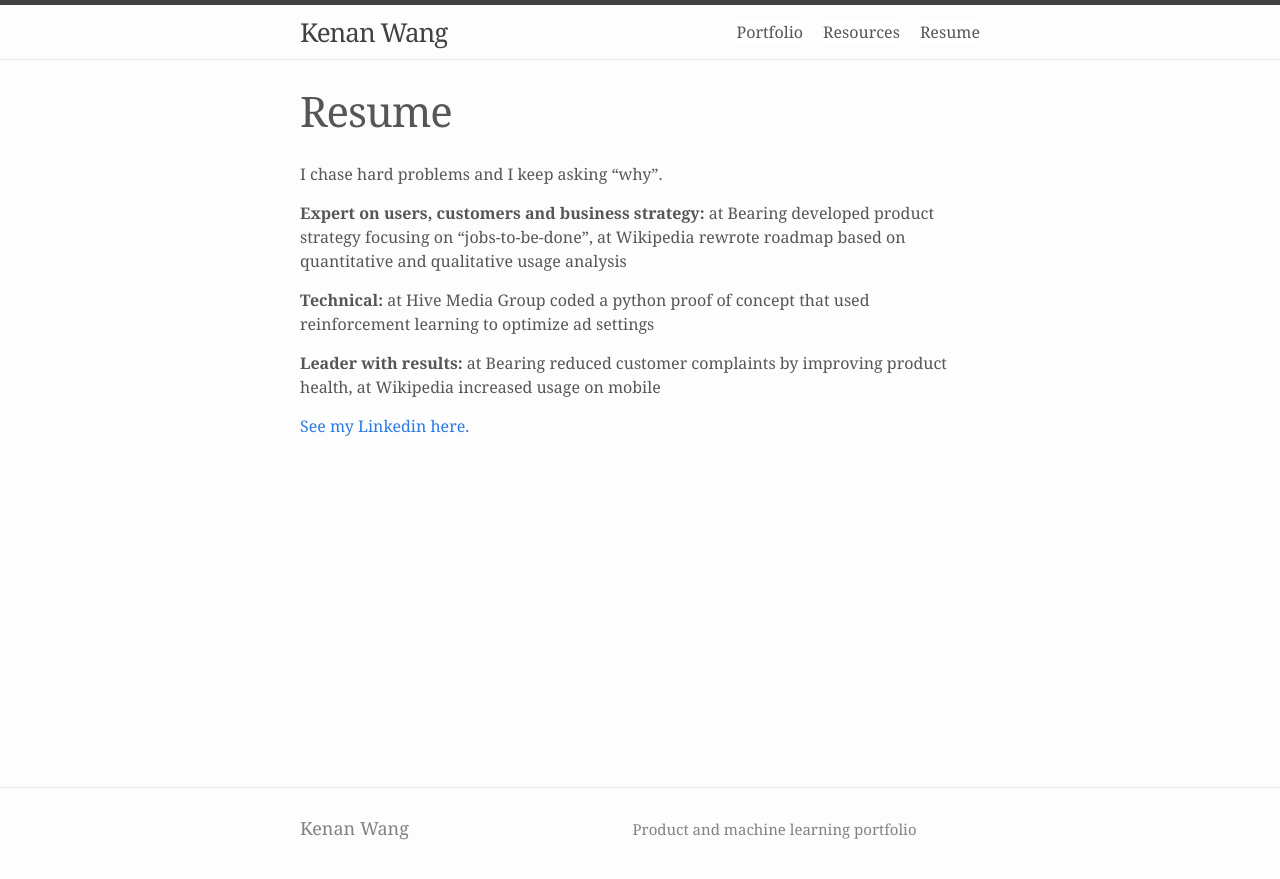
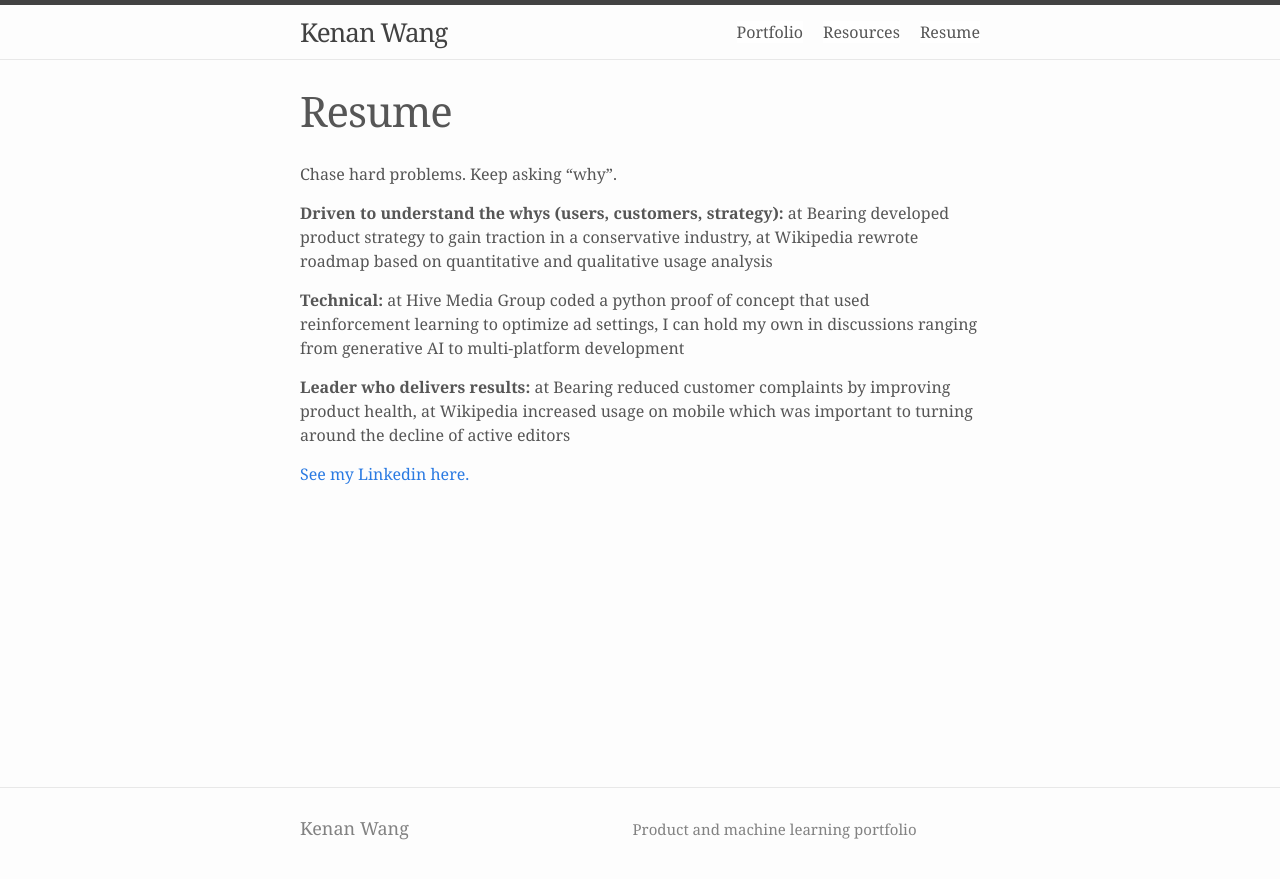
Before and after one commit to kenanwang/username.github.io, a Jekyll site: the page built from resume.md, in a window 1280 px wide. Shown: the top 879 px of the page. Built offline with Jekyll 4.4.1, drawn with Linux system fonts in a browser that asks for light colours; nearby versions of some CDN libraries.

Commit message:
Update resume.md

```diff
--- a/resume.md
+++ b/resume.md
@@ -4,12 +4,12 @@ title: Resume
 permalink: /resume/
 ---
 
-I chase hard problems and I keep asking "why".
+Chase hard problems. Keep asking "why".
 
-**Expert on users, customers and business strategy:** at Bearing developed product strategy focusing on "jobs-to-be-done", at Wikipedia rewrote roadmap based on quantitative and qualitative usage analysis
+**Driven to understand the whys (users, customers, strategy):** at Bearing developed product strategy to gain traction in a conservative industry, at Wikipedia rewrote roadmap based on quantitative and qualitative usage analysis
 
-**Technical:** at Hive Media Group coded a python proof of concept that used reinforcement learning to optimize ad settings
+**Technical:** at Hive Media Group coded a python proof of concept that used reinforcement learning to optimize ad settings, I can hold my own in discussions ranging from generative AI to multi-platform development
 
-**Leader with results:** at Bearing reduced customer complaints by improving product health, at Wikipedia increased usage on mobile
+**Leader who delivers results:** at Bearing reduced customer complaints by improving product health, at Wikipedia increased usage on mobile which was important to turning around the decline of active editors
 
 [See my Linkedin here.](www.linkedin.com/in/kenanwang)
```
